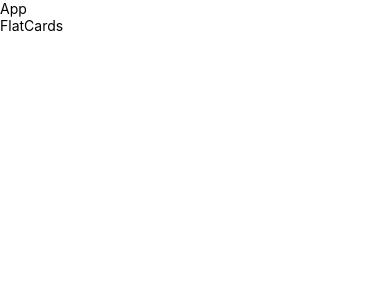
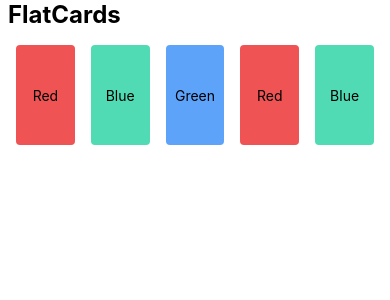
Before and after one commit to muhammadhilal494/react-native-app03, a React Native app: screen / in a window 390 px wide. Shown: the top 300 px of the page. Built offline with nearby package versions, Linux system fonts and the light colour scheme.

Commit message:
basic-styling on cards,flex-direction, aesthetics, Outro

```diff
--- a/App.tsx
+++ b/App.tsx
@@ -6,7 +6,6 @@ const App = () => {
   return (
     <SafeAreaView>
       <ScrollView>
-        <Text>App</Text>
         <FlatCards />
       </ScrollView>
     </SafeAreaView>
--- a/components/FlatCards.tsx
+++ b/components/FlatCards.tsx
@@ -4,9 +4,55 @@ import React from 'react'
 export default function FlatCards() {
   return (
     <View>
-      <Text>FlatCards</Text>
+      <Text style={styles.headingText}>FlatCards</Text>
+      <View style={styles.container}>
+        <View style={[styles.card, styles.cardOne]}>
+            <Text>Red</Text>
+        </View>
+        <View style={[styles.card, styles.cardTwo]}>
+            <Text>Blue</Text>
+        </View>
+        <View style={[styles.card, styles.cardThree]}>
+            <Text>Green</Text>
+        </View>
+        <View style={[styles.card, styles.cardOne]}>
+            <Text>Red</Text>
+        </View>
+        <View style={[styles.card, styles.cardTwo]}>
+            <Text>Blue</Text>
+        </View>
+      </View>
     </View>
   )
 }
 
-const styles = StyleSheet.create({})
+const styles = StyleSheet.create({
+    headingText:{
+        fontSize: 24,
+        fontWeight: 'bold',
+        paddingHorizontal: 8
+    },
+    container:{
+        flex: 1,
+        flexDirection: 'row',
+        padding: 8
+    },
+    card:{
+        flex:1,
+        justifyContent:'center',
+        alignItems: 'center',
+        width: '20%',
+        height: 100,
+        borderRadius: 4,
+        margin: 8
+    },
+    cardOne:{
+        backgroundColor: '#EF5354'
+    },
+    cardTwo:{
+        backgroundColor: '#50DBB4'
+    },
+    cardThree:{
+        backgroundColor: '#5DA3FA'
+    },
+})
```
